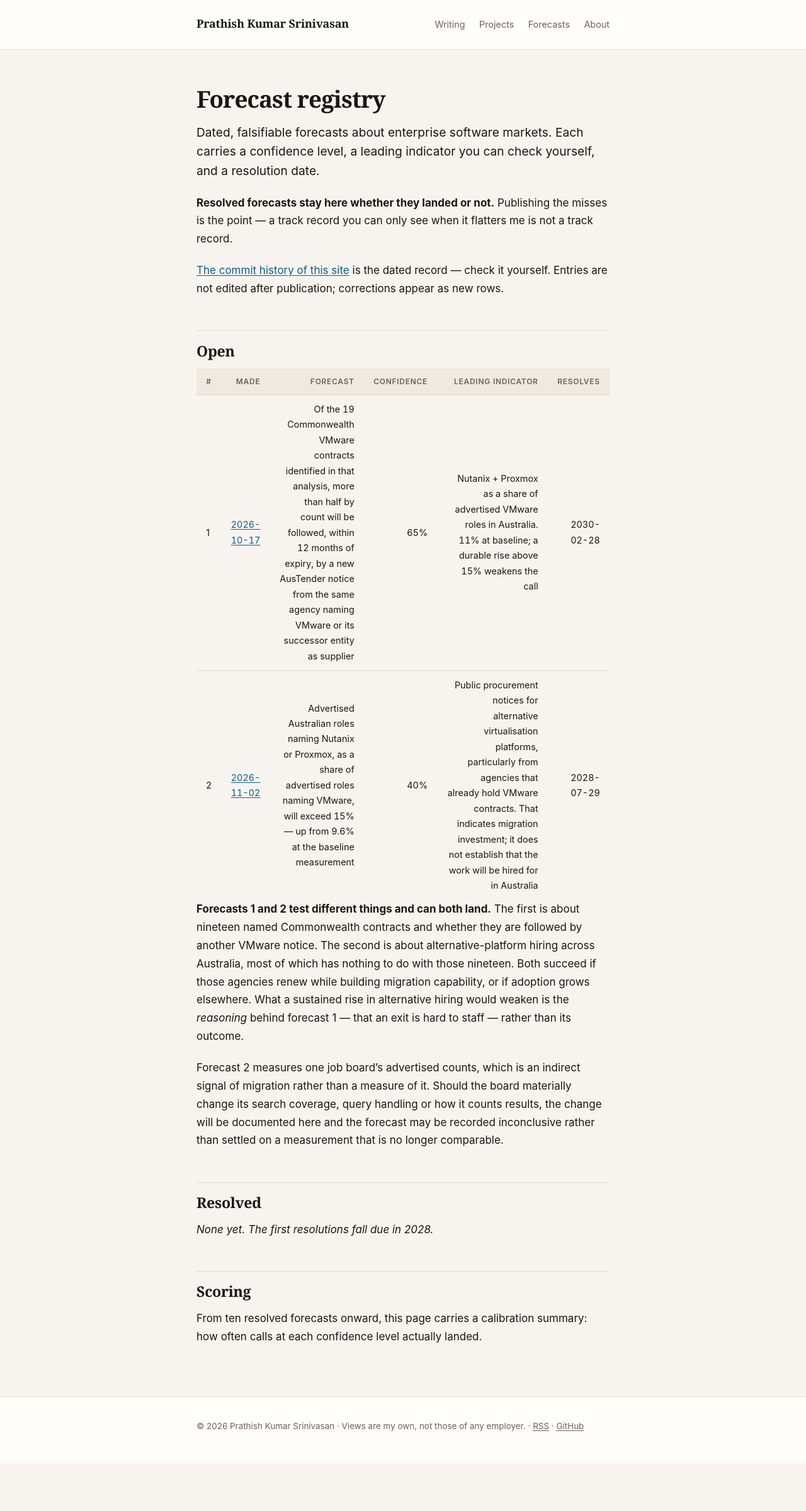
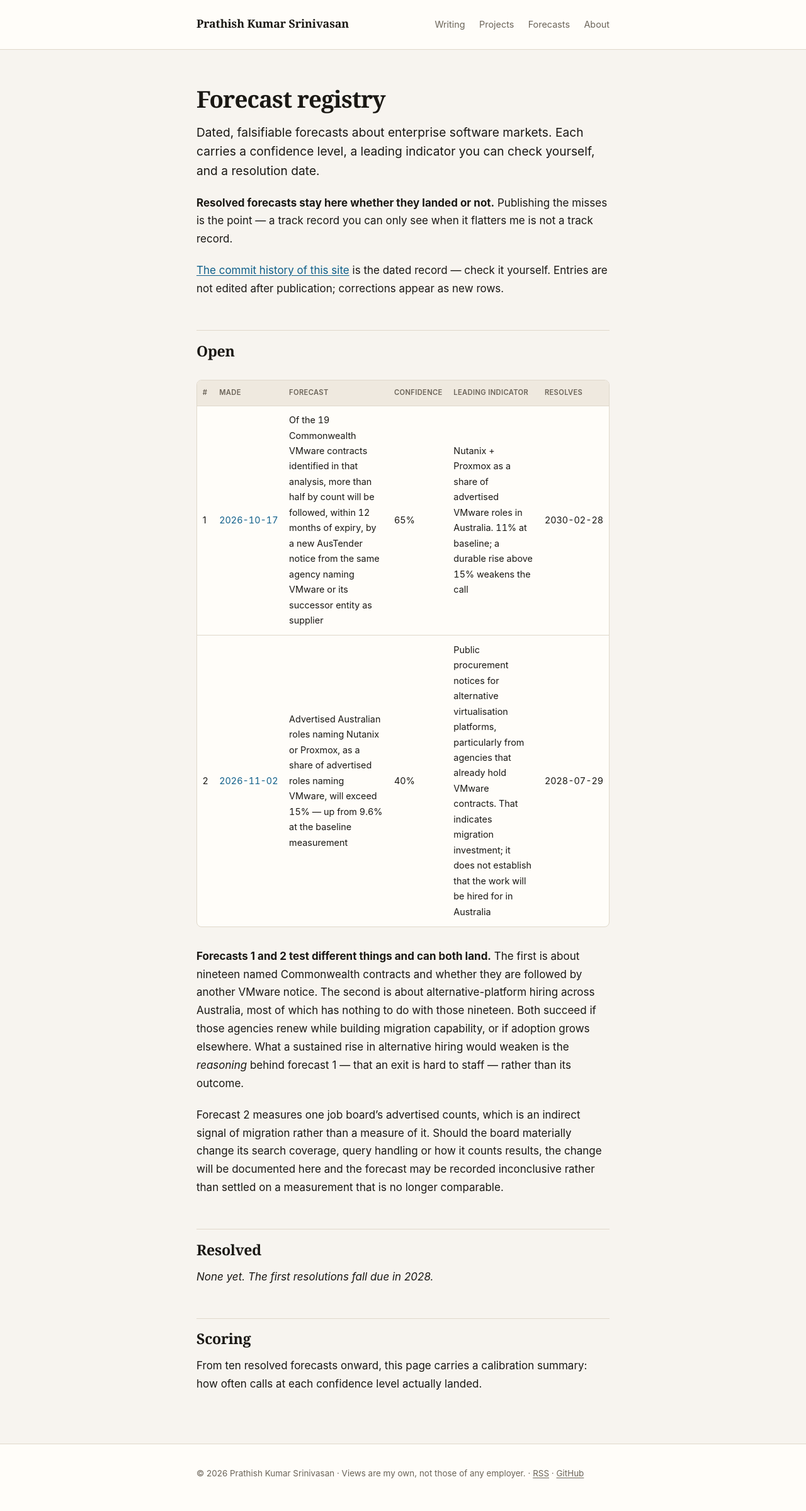
Before and after one commit to prathish-ks/prathish-ks.github.io, a Jekyll site: the page built from registry/index.md, in a window 1280 px wide. Shown: the whole page at 63% size. Built offline with Jekyll 4.4.1, drawn with Linux system fonts in a browser that asks for light colours; before the commit the page ends 2324 px from its top, so only the background shows below that.

Commit message:
The registry table was half off the screen on a phone
Six columns, two of them full sentences, rendered as a plain markdown table
with no class and no scroll container. At 375px it measured 626px inside a
327px content box, and because body carries overflow-x:hidden the surplus was
clipped rather than scrollable: scrollLeft stayed 0, so the Resolves column and
most of the leading indicator could not be reached at all.

It is now classed HTML and restacks into one card per forecast below 700px,
with the cells placed explicitly rather than auto-flowed. The cell text is
identical to the table it replaces, checked cell by cell against git rather
than by eye.

Two faults fixed along the way: td:not(:first-child) was right-aligning the
prose on desktop, and the global nowrap on th held "Leading indicator" open
wide enough to leave the two sentence columns ~130px each.

Every new rule is scoped to .forecasts; the contracts table, the article charts
and the method page were re-checked at 375px and are unchanged.

```diff
--- a/assets/css/site.css
+++ b/assets/css/site.css
@@ -218,3 +218,65 @@ html, body { max-width: 100%; overflow-x: hidden; }
   .table-scroll:has(.contracts) { overflow-x: visible; }
   .evidence { padding: 0.2rem 0.9rem 1.1rem; }
 }
+
+/* ---- forecast registry: six columns, two of them prose ----
+   A second restack, not a copy of the contracts one. That table carries short
+   facts and pairs label beside value; this one carries two long sentences, and
+   a 1fr value column next to a label leaves them 220px wide. So the mechanism
+   is shared below (hidden thead, label from data-l) and the layout is not.
+   The markdown table this replaces measured 626px inside a 375px viewport with
+   no scroll container, so body's overflow-x:hidden clipped the last two
+   columns away with no way to reach them. */
+.forecasts td[data-l] { text-align: left; }
+/* th is globally nowrap, which is right for short headers. "Leading indicator"
+   held the column open and pushed the table 30px past the measure, so the two
+   sentence columns lost the width to a header that could simply wrap. */
+.forecasts th { text-align: left; white-space: normal; }
+.forecasts td[data-l="Made"], .forecasts td[data-l="Resolves"] { white-space: nowrap; font-variant-numeric: tabular-nums; }
+.forecasts td[data-l="Confidence"] { font-variant-numeric: tabular-nums; }
+.forecasts a { text-decoration: none; }
+/* Six columns inside a 44rem measure spend 180px of it on cell padding alone,
+   and the four short columns then leave the two sentences ~130px each — three
+   words to a line. The percentages below are a request, not a guarantee: the
+   short columns' content sets their real width, so the padding and the header
+   tracking have to come down for the request to be grantable. */
+.forecasts th, .forecasts td { padding-left: 0.55rem; padding-right: 0.55rem; }
+.forecasts th { font-size: 0.7rem; letter-spacing: 0.03em; }
+.forecasts th:nth-child(1) { width: 1.5rem; }
+.forecasts th:nth-child(3) { width: 34%; }
+.forecasts th:nth-child(5) { width: 30%; }
+
+@media (max-width: 700px) {
+  .forecasts, .forecasts tbody, .forecasts tr, .forecasts td { display: block; }
+  .forecasts thead { position: absolute; width: 1px; height: 1px; overflow: hidden; clip: rect(0 0 0 0); }
+  /* 0.9rem is fine for a grid of dates; these are sentences, and the charts
+     taught the same lesson — body text on a phone must not shrink to decoration */
+  .forecasts { font-size: 0.95rem; }
+  .forecasts tr {
+    display: grid; grid-template-columns: 1fr 1fr; gap: 0.85rem 0.9rem;
+    padding: 1.1rem 1rem; border-bottom: 1px solid var(--line);
+  }
+  .forecasts tr:last-child { border-bottom: 0; }
+  .forecasts td { padding: 0; border: 0; min-width: 0; }
+  .forecasts td::before {
+    content: attr(data-l); display: block; margin-bottom: 0.2rem;
+    color: var(--muted); font-size: 0.7rem; text-transform: uppercase; letter-spacing: 0.06em;
+  }
+  /* Placed explicitly, because auto-placement does not do what it looks like it
+     does: the full-width sentence after Confidence starts a new row, so
+     Confidence sat alone with an empty half beside it and Resolves — last in
+     document order — ended up stranded under the leading indicator, far from
+     the confidence it belongs next to. */
+  .forecasts td[data-l="#"]                 { grid-area: 1 / 1; }
+  .forecasts td[data-l="Made"]              { grid-area: 1 / 2; }
+  .forecasts td[data-l="Forecast"]          { grid-area: 2 / 1 / 3 / -1; }
+  .forecasts td[data-l="Confidence"]        { grid-area: 3 / 1; }
+  .forecasts td[data-l="Resolves"]          { grid-area: 3 / 2; }
+  .forecasts td[data-l="Leading indicator"] { grid-area: 4 / 1 / 5 / -1; }
+  /* "# 1" says nothing standing alone, so the number becomes the card's title */
+  .forecasts td[data-l="#"] { font-weight: 600; }
+  .forecasts td[data-l="#"]::before { content: "Forecast "; display: inline; margin: 0; }
+  /* and with that title directly above it, labelling the sentence "Forecast" twice reads as a fault */
+  .forecasts td[data-l="Forecast"]::before { content: none; }
+  .table-scroll:has(.forecasts) { overflow-x: visible; }
+}
--- a/registry/index.md
+++ b/registry/index.md
@@ -18,10 +18,29 @@ appear as new rows.
 
 ## Open
 
-| # | Made | Forecast | Confidence | Leading indicator | Resolves |
-| --- | --- | --- | --- | --- | --- |
-| 1 | [2026-10-17](/2026/10/commonwealth-vmware-contracts/) | Of the 19 Commonwealth VMware contracts identified in that analysis, more than half by count will be followed, within 12 months of expiry, by a new AusTender notice from the same agency naming VMware or its successor entity as supplier | 65% | Nutanix + Proxmox as a share of advertised VMware roles in Australia. 11% at baseline; a durable rise above 15% weakens the call | 2030-02-28 |
-| 2 | [2026-11-02](/2026/11/learn-the-migration/) | Advertised Australian roles naming Nutanix or Proxmox, as a share of advertised roles naming VMware, will exceed 15% — up from 9.6% at the baseline measurement | 40% | Public procurement notices for alternative virtualisation platforms, particularly from agencies that already hold VMware contracts. That indicates migration investment; it does not establish that the work will be hired for in Australia | 2028-07-29 |
+<div class="table-scroll">
+<table class="forecasts">
+  <thead><tr><th>#</th><th>Made</th><th>Forecast</th><th>Confidence</th><th>Leading indicator</th><th>Resolves</th></tr></thead>
+  <tbody>
+    <tr>
+      <td data-l="#">1</td>
+      <td data-l="Made"><a href="/2026/10/commonwealth-vmware-contracts/">2026-10-17</a></td>
+      <td data-l="Forecast">Of the 19 Commonwealth VMware contracts identified in that analysis, more than half by count will be followed, within 12 months of expiry, by a new AusTender notice from the same agency naming VMware or its successor entity as supplier</td>
+      <td data-l="Confidence">65%</td>
+      <td data-l="Leading indicator">Nutanix + Proxmox as a share of advertised VMware roles in Australia. 11% at baseline; a durable rise above 15% weakens the call</td>
+      <td data-l="Resolves">2030-02-28</td>
+    </tr>
+    <tr>
+      <td data-l="#">2</td>
+      <td data-l="Made"><a href="/2026/11/learn-the-migration/">2026-11-02</a></td>
+      <td data-l="Forecast">Advertised Australian roles naming Nutanix or Proxmox, as a share of advertised roles naming VMware, will exceed 15% — up from 9.6% at the baseline measurement</td>
+      <td data-l="Confidence">40%</td>
+      <td data-l="Leading indicator">Public procurement notices for alternative virtualisation platforms, particularly from agencies that already hold VMware contracts. That indicates migration investment; it does not establish that the work will be hired for in Australia</td>
+      <td data-l="Resolves">2028-07-29</td>
+    </tr>
+  </tbody>
+</table>
+</div>
 
 **Forecasts 1 and 2 test different things and can both land.** The first is about nineteen named
 Commonwealth contracts and whether they are followed by another VMware notice. The second is
```
